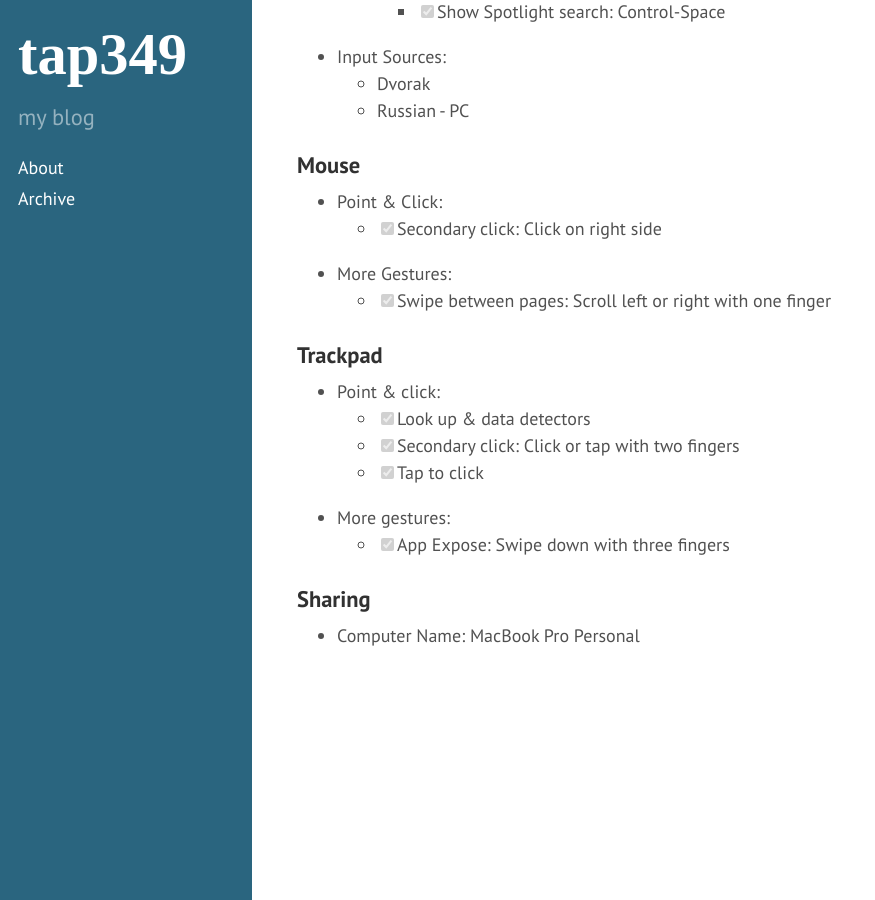
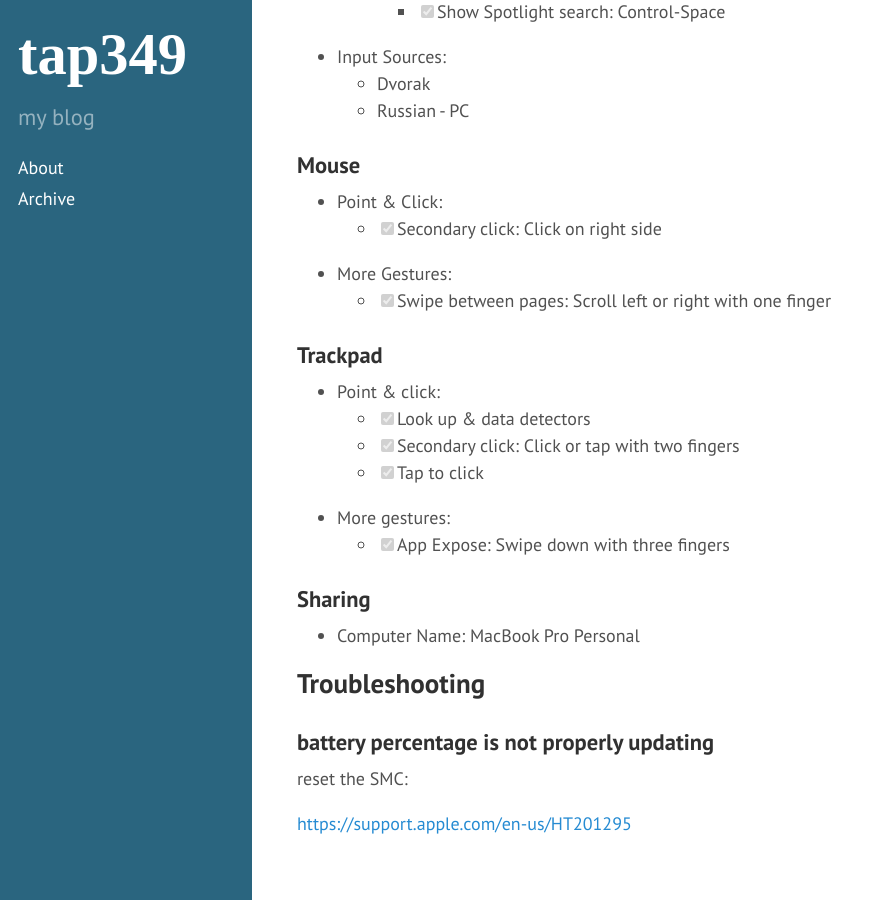
Before and after one commit to tap349/tap349.github.io, a Jekyll site: the page built from _posts/2016-10-03-macos-configuration.md, in a window 1280 px wide and 900 px high, scrolled down 2061 px. Shown: the whole window, without its empty margins (0-875 px from the left). Built offline with Jekyll 4.4.1, drawn with Linux system fonts in a browser that asks for light colours.

Commit message:
update 2016-11-27_12:58:40

```diff
--- a/_posts/2016-10-03-macos-configuration.md
+++ b/_posts/2016-10-03-macos-configuration.md
@@ -104,3 +104,11 @@ NOTE: to backup files on external NTFS HDD use Paragon Driver for Mac OS
 ### Sharing
 
   - Computer Name: MacBook Pro Personal
+
+## Troubleshooting
+
+### battery percentage is not properly updating
+
+reset the SMC:
+
+<https://support.apple.com/en-us/HT201295>
```
